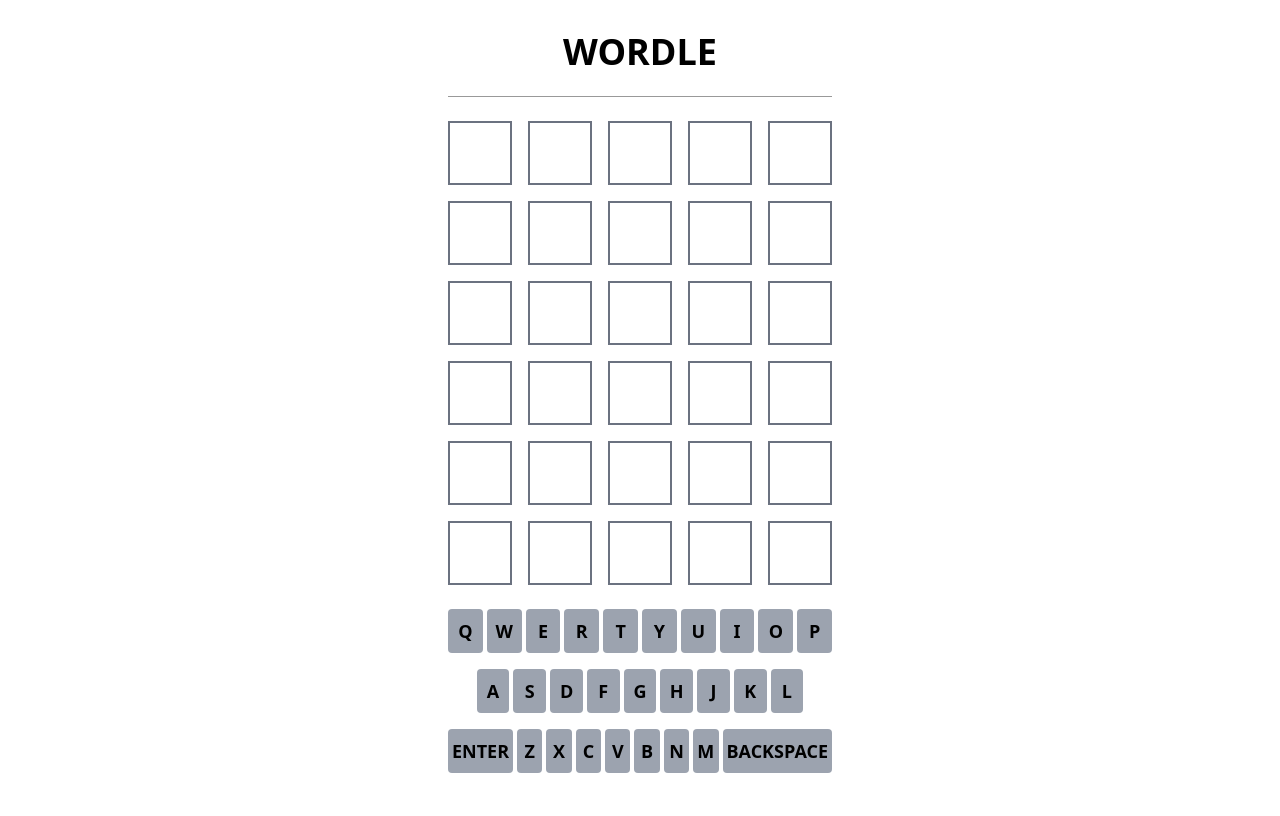
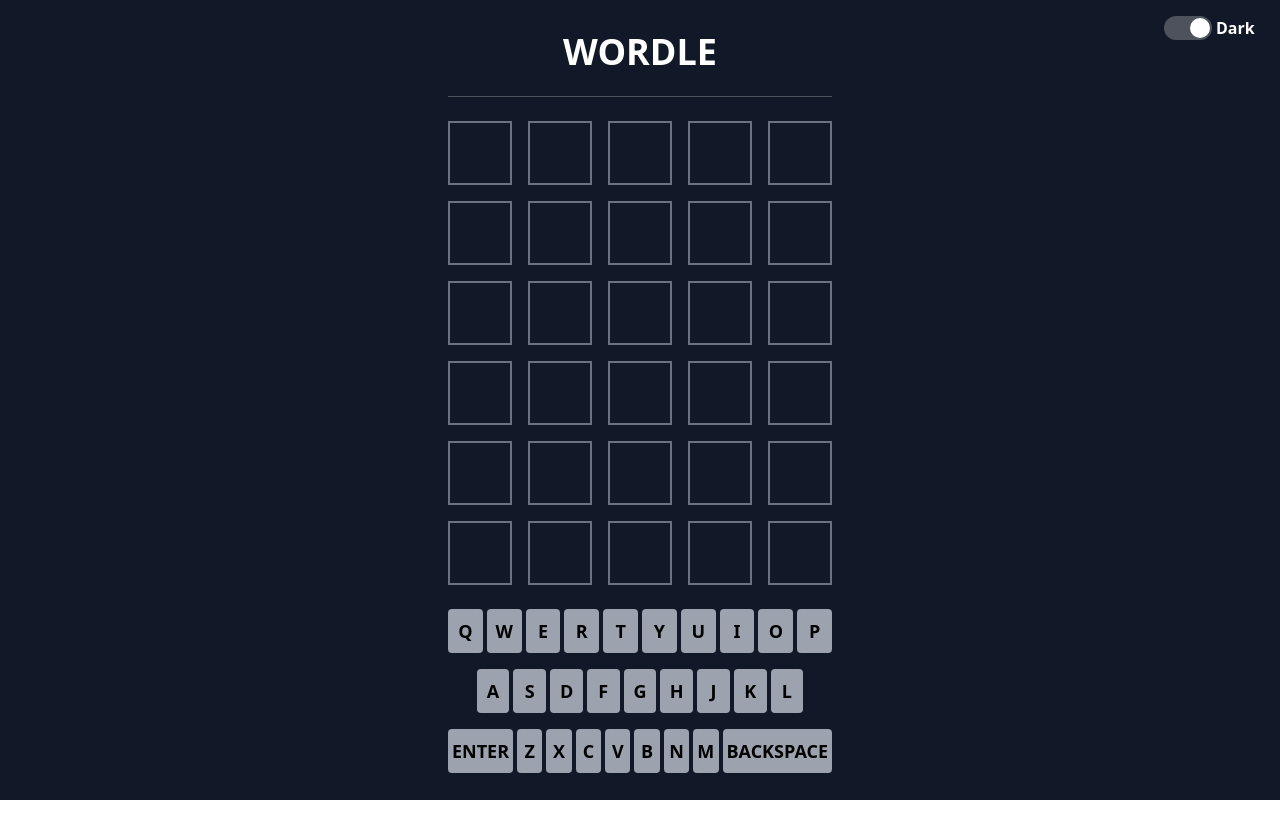
Before and after one commit to piyushpradhan/wordle-clone, a React (Vite) app: page / in a window 1280 px wide. Built offline with nearby package versions, Linux system fonts and the light colour scheme.

Commit message:
Enable dark mode toggle

```diff
--- a/src/App.tsx
+++ b/src/App.tsx
@@ -1,5 +1,6 @@
 import React, { useState, ChangeEvent } from "react";
 import Keyboard from "./component/Keyboard";
+import ToggleSwitch from "./component/ToggleSwitch";
 import WordRow from "./component/WordRow";
 import { useAppContext } from "./hooks/useAppContext";
 import useGuess from "./hooks/useGuess";
@@ -38,12 +39,23 @@
     addGuessLetter(key);
   }
 
+  function toggleMode() {
+    appContext?.toggleMode();
+  }
+
   const isGameOver = appContext?.appState.gameState !== "playing";
 
   return (
+    <div
+      className={`w-screen h-screen absolute ${
+        appContext?.appState.mode === "dark" && "dark bg-gray-900"
+      }`}
+    >
+      <ToggleSwitch />
+
       <div className="mx-auto w-64 sm:w-80 md:w-96 relative my-4">
-      <header className="border-b border-black/40 pb-2 my-2">
-        <h1 className="py-2 md:py-4 text-3xl md:text-4xl font-bold uppercase text-center">
+        <header className="border-b border-black/40 dark:border-white/25 pb-2 my-2">
+          <h1 className="dark:text-white text-black py-2 md:py-4 text-3xl md:text-4xl font-bold uppercase text-center">
             Wordle
           </h1>
         </header>
@@ -65,12 +77,14 @@
         {isGameOver && (
           <div
             role="modal"
-          className="absolute bg-white left-0 right-0 top-1/4 p-6 w-3/4 mx-auto rounded-lg border-2 border-gray-500 text-center"
+            className="absolute bg-white dark:border-white/75 dark:bg-gray-900 dark:text-white left-0 right-0 top-1/4 p-6 w-3/4 mx-auto rounded-lg border-2 border-gray-500 text-center"
           >
-          Game over!
-          <p>The answer was: {appContext?.appState.answer}</p>
+            <p className="py-2 font-bold uppercase text-2xl">Game over!</p>
+            <p>
+              The word was: <strong>{appContext?.appState.answer}</strong>
+            </p>
             <button
-            className="block border rounded bg-green-500 p-2 mt-4 mx-auto"
+              className="block px-4 text-white border rounded bg-green-600 font-bold py-2 mt-4 mx-auto border-none outline-none"
               onClick={startNewGame}
             >
               New Game
@@ -78,6 +92,7 @@
           </div>
         )}
       </div>
+    </div>
   );
 }
 
--- a/src/component/CharacterBox.tsx
+++ b/src/component/CharacterBox.tsx
@@ -10,7 +10,7 @@
   const stateStyle = characterStateStyles[guessState];
   return (
     <span
-      className={`border md:border-2 text-2xl border-gray-500 uppercase font-bold aspect-square flex justify-center items-center ${stateStyle}`}
+      className={`border md:border-2 text-2xl dark:text-white border-gray-500 uppercase font-bold aspect-square flex justify-center items-center ${stateStyle}`}
     >
       {value}
     </span>
--- a/src/component/Keyboard.tsx
+++ b/src/component/Keyboard.tsx
@@ -52,24 +52,7 @@
                 key={key + index}
                 className={styles}
               >
-                {key === "delete" ? (
-                  <svg
-                    xmlns="http://www.w3.org/2000/svg"
-                    className="h-6 w-6"
-                    fill="none"
-                    viewBox="0 0 24 24"
-                    stroke="currentColor"
-                  >
-                    <path
-                      strokeLinecap="round"
-                      strokeLinejoin="round"
-                      strokeWidth="1.5"
-                      d="M12 14l2-2m0 0l2-2m-2 2l-2-2m2 2l2 2M3 12l6.414 6.414a2 2 0 001.414.586H19a2 2 0 002-2V7a2 2 0 00-2-2h-8.172a2 2 0 00-1.414.586L3 12z"
-                    ></path>
-                  </svg>
-                ) : (
-                  key
-                )}
+                {key}
               </button>
             );
           })}
--- /dev/null
+++ b/src/component/ToggleSwitch.tsx
@@ -0,0 +1,26 @@
+import React from "react";
+import { useAppContext } from "../hooks/useAppContext";
+
+function ToggleSwitch() {
+  const appContext = useAppContext();
+  function toggleMode() {
+    appContext?.toggleMode();
+  }
+  return (
+    <div className="absolute top-8 md:top-4 right-4 md:right-8 flex flex-row space-x-1">
+      <div className="relative cursor-pointer" onClick={toggleMode}>
+        <div
+          className={`absolute rounded-full z-10 dark:bg-white bg-gray-900 w-5 h-5 top-0.5 left-0.5 transition-all duration-200 ease-in-out ${
+            appContext?.appState.mode === "dark" && "translate-x-6"
+          }`}
+        ></div>
+        <div className="z-0 bg-gray-200 dark:bg-white/25 w-12 h-6 rounded-full"></div>
+      </div>
+      <p className="w-8 hidden md:block font-bold dark:text-white">
+        {appContext?.appState.mode === "dark" ? "Dark" : "Light"}
+      </p>
+    </div>
+  );
+}
+
+export default ToggleSwitch;
--- a/src/hooks/useAppContext.tsx
+++ b/src/hooks/useAppContext.tsx
@@ -11,6 +11,7 @@
   appState: AppStateType;
   addGuess: (guess: string) => void;
   startNewGame: () => void;
+  toggleMode: () => void;
 };
 
 type AppStateType = {
@@ -18,6 +19,7 @@
   rows: GuessRow[];
   gameState: "playing" | "won" | "lost";
   keyboardState: { [letter: string]: string };
+  mode: "dark" | "light";
 };
 
 const initialState: AppStateType = {
@@ -25,6 +27,7 @@
   rows: [],
   gameState: "playing",
   keyboardState: {},
+  mode: "dark",
 };
 
 export const AppContext = createContext<AppContextType | null>(null);
@@ -74,12 +77,20 @@
     }));
   }
 
+  function toggleMode() {
+    setAppState((prevState) => ({
+      ...prevState,
+      mode: prevState.mode === "dark" ? "light" : "dark",
+    }));
+  }
+
   return (
     <AppContext.Provider
       value={{
         appState,
         addGuess,
         startNewGame,
+        toggleMode,
       }}
     >
       {children}
--- a/src/index.css
+++ b/src/index.css
@@ -3,8 +3,6 @@
 @tailwind utilities;
 
 body {
+  overflow: hidden;
   margin: 0;
-  min-width: 320px;
-  min-height: 100vh;
-  overflow: hidden;
 }
--- a/tailwind.config.cjs
+++ b/tailwind.config.cjs
@@ -1,5 +1,6 @@
 /** @type {import('tailwindcss').Config} */
 module.exports = {
+  darkMode: "class",
   content: ["./index.html", "./src/**/*.{ts,tsx}"],
   theme: {
     extend: {},
```
Also changed, not shown: 1 other file (tests, documents, lock files or other folders). Lines whose indentation alone changed are shown as unchanged.
